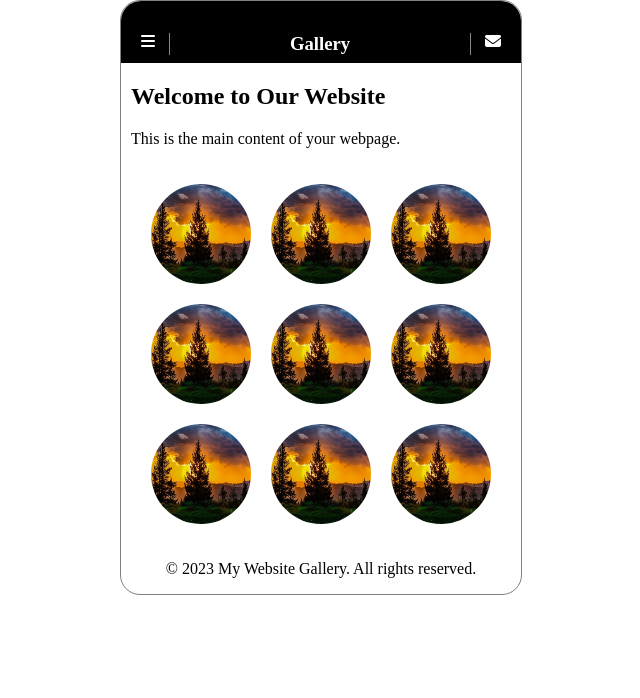
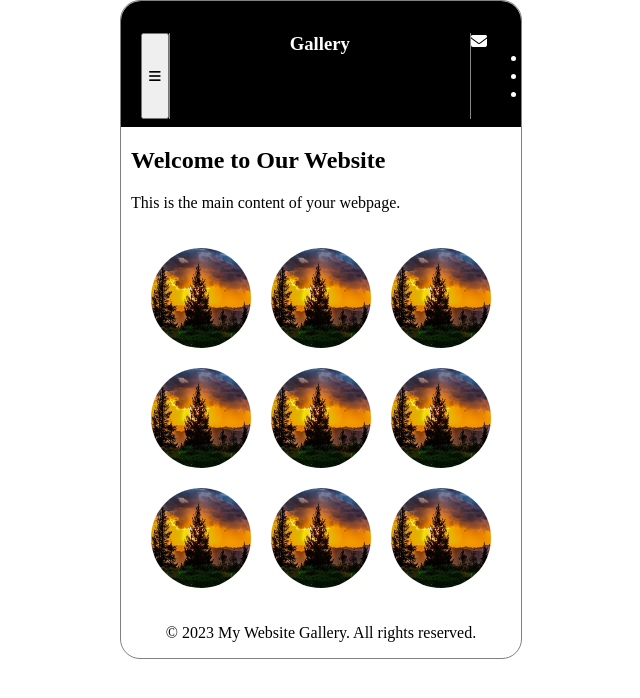
Before and after one commit to AliShahSafdari/Gallery, a plain HTML site: page index.html in a window 1280 px wide. Shown: the whole page, without its empty margins (319-959 px from the left). Drawn offline with Linux system fonts and the light colour scheme.

Commit message:
Update index.html

```diff
--- a/index.html
+++ b/index.html
@@ -12,11 +12,16 @@
 </head>
 <body>
     <header>
-        <a href="#"><i class="fa-solid fa-bars"></i></a>
+        <button class="btn-bars"><i class="fa-solid fa-bars"></i></button>
         <h3>Gallery</h3>
         <a href="mailto:alishahsafdari905@email.com" aria-label="Contact Us" class="contact-link">
             <i class="fas fa-envelope" aria-hidden="true"></i>
         </a>
+        <ul>
+            <li>home</li>
+            <li>details</li>
+            <li>close</li>
+        </ul>
     </header>
     <main>
         <!-- Main content goes here -->
@@ -40,5 +45,11 @@
         <p>&copy; 2023 My Website Gallery. All rights reserved.</p>
     </footer>
 
+    <script>
+    let btn= document.querySelector(".btn-bars")
+    btn.addEventListener("click", () => {
+
+    });
+    </script>
 </body>
 </html>
```
